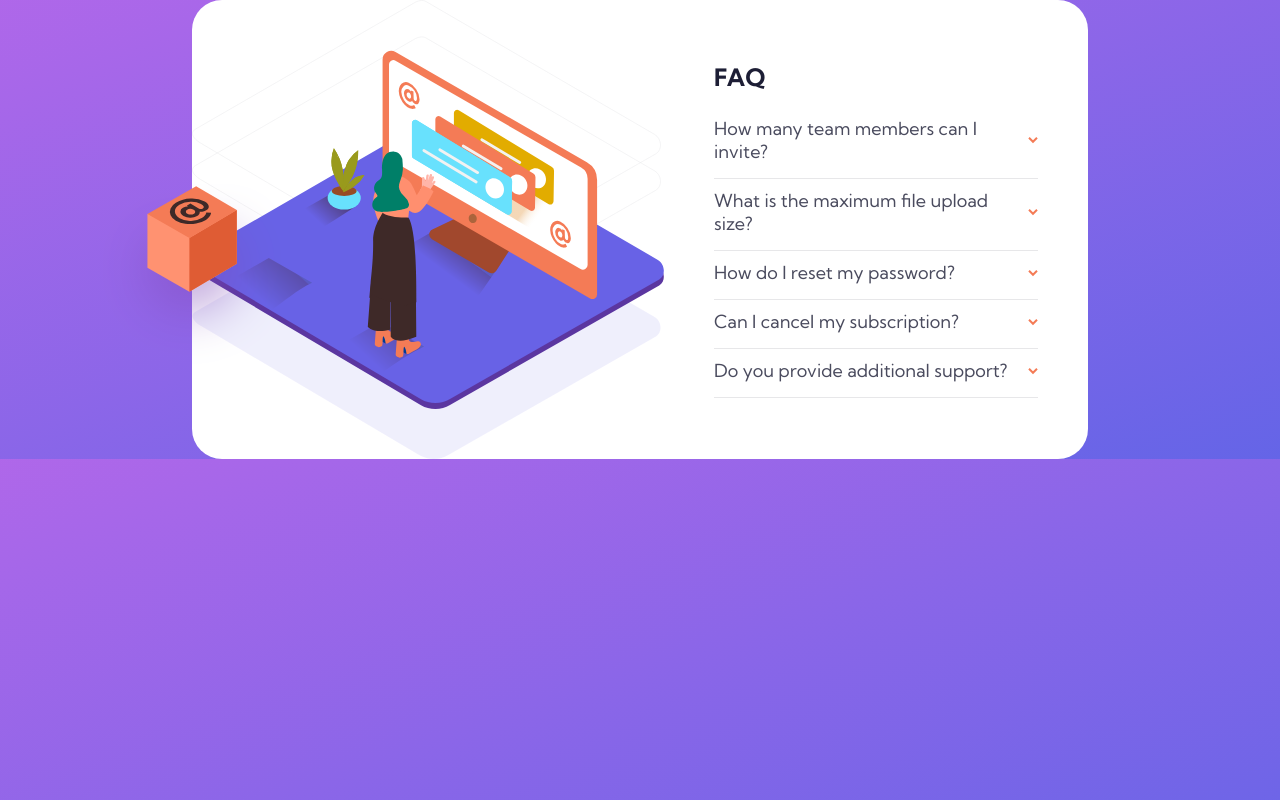
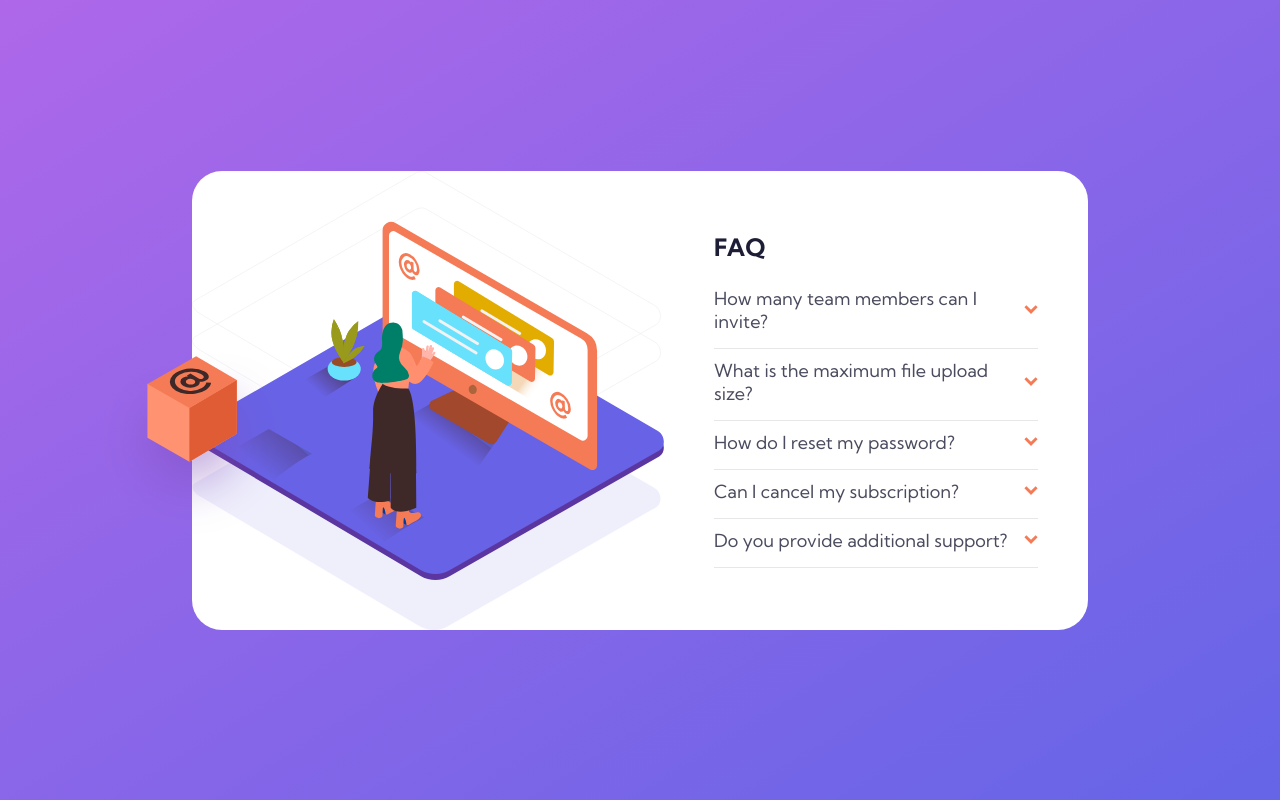
Before and after one commit to Riddy105/faq-accordion-card, a plain HTML site: page index.html in a window 1280 px wide. Drawn offline with Linux system fonts and the light colour scheme.

Commit message:
Add files via upload

```diff
--- a/css/main.css
+++ b/css/main.css
@@ -12,7 +12,7 @@ body {
   display: flex;
   justify-content: center;
   align-items: center;
-  height: 100%;
+  height: 100vh;
   background: linear-gradient(
     to bottom right,
     var(--soft-violet),
@@ -83,6 +83,9 @@ button {
 P {
   display: none;
 }
+button img {
+  height: 1rem;
+}
 /* ON DEFAULT, THE PARAGRAPH IN THE ACCORDION IS HIDDEN AND ONLY DISPLAYED WHEN THERE IS A CLASS (open-state) WHICH IS TOGGLED USING JAVAACRIPT */
 .open-state p {
   display: block;
```
